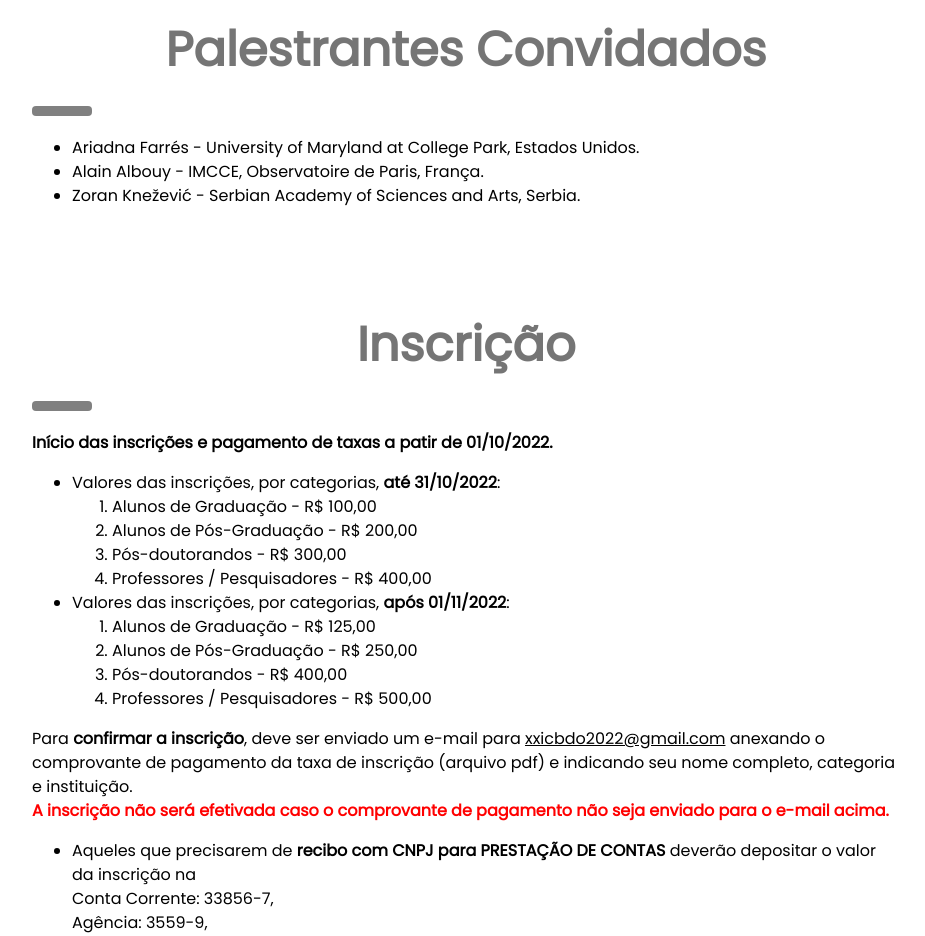
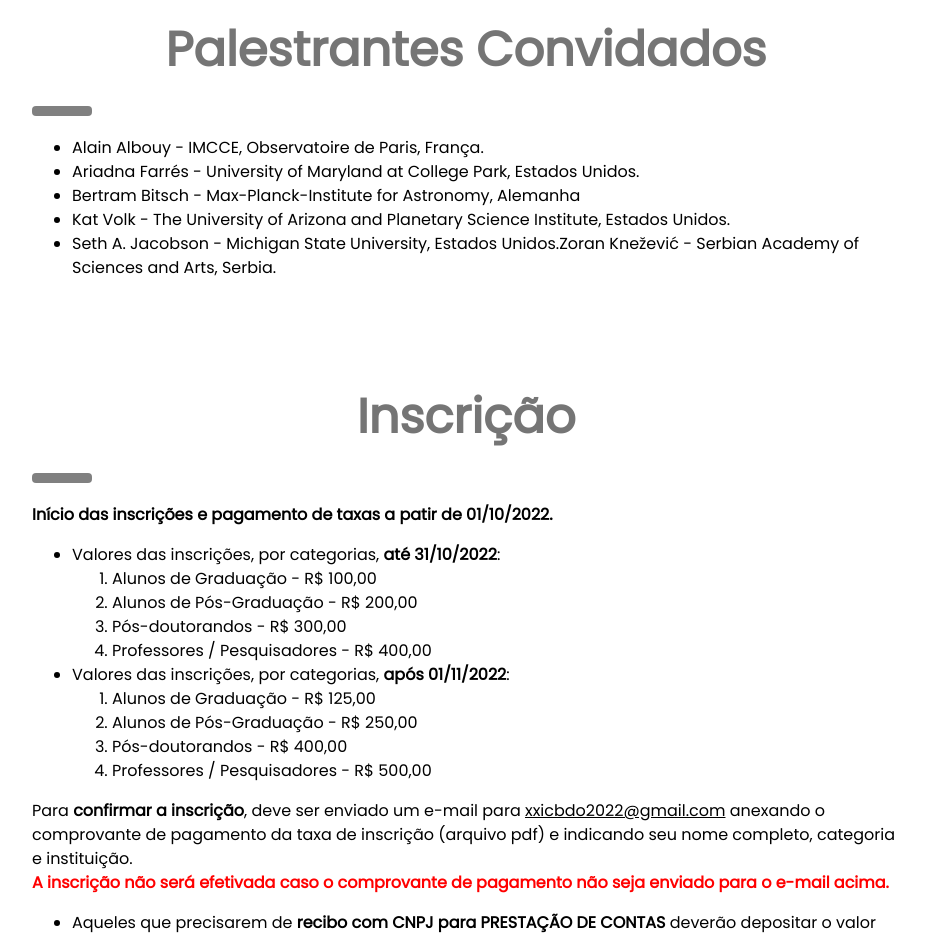
Before and after one commit to pagecbdo/cbdo, a plain HTML site: page index.html in a window 1280 px wide. Shown: the part 1820-2756 px from the top of the page, without its empty margins (324-1249 px from the left). Drawn offline with nearby package versions, Linux system fonts and the light colour scheme.

Commit message:
Update index.html

```diff
--- a/index.html
+++ b/index.html
@@ -131,8 +131,11 @@ body {font-size:16px;}
     <h1 class="w3-xxxlarge w3-text-gray"><b>Palestrantes Convidados</b></h1>
     <hr style="width:50px;border:5px solid gray" class="w3-round">
     <ul>
+    <li>Alain Albouy - IMCCE, Observatoire de Paris, França.</li>
     <li>Ariadna Farrés - University of Maryland at College Park, Estados Unidos.</li>
-    <li>Alain Albouy - IMCCE, Observatoire de Paris, França.</li>
+    <li>Bertram Bitsch - Max-Planck-Institute for Astronomy, Alemanha</li>
+    <li>Kat Volk - The University of Arizona and Planetary Science Institute, Estados Unidos.</li>
+    <li>Seth A. Jacobson - Michigan State University, Estados Unidos.</li\.
     <li>Zoran Kne&#382;evi&#263; - Serbian Academy of Sciences and Arts, Serbia.</li>
     </ul>
   </div>
```
